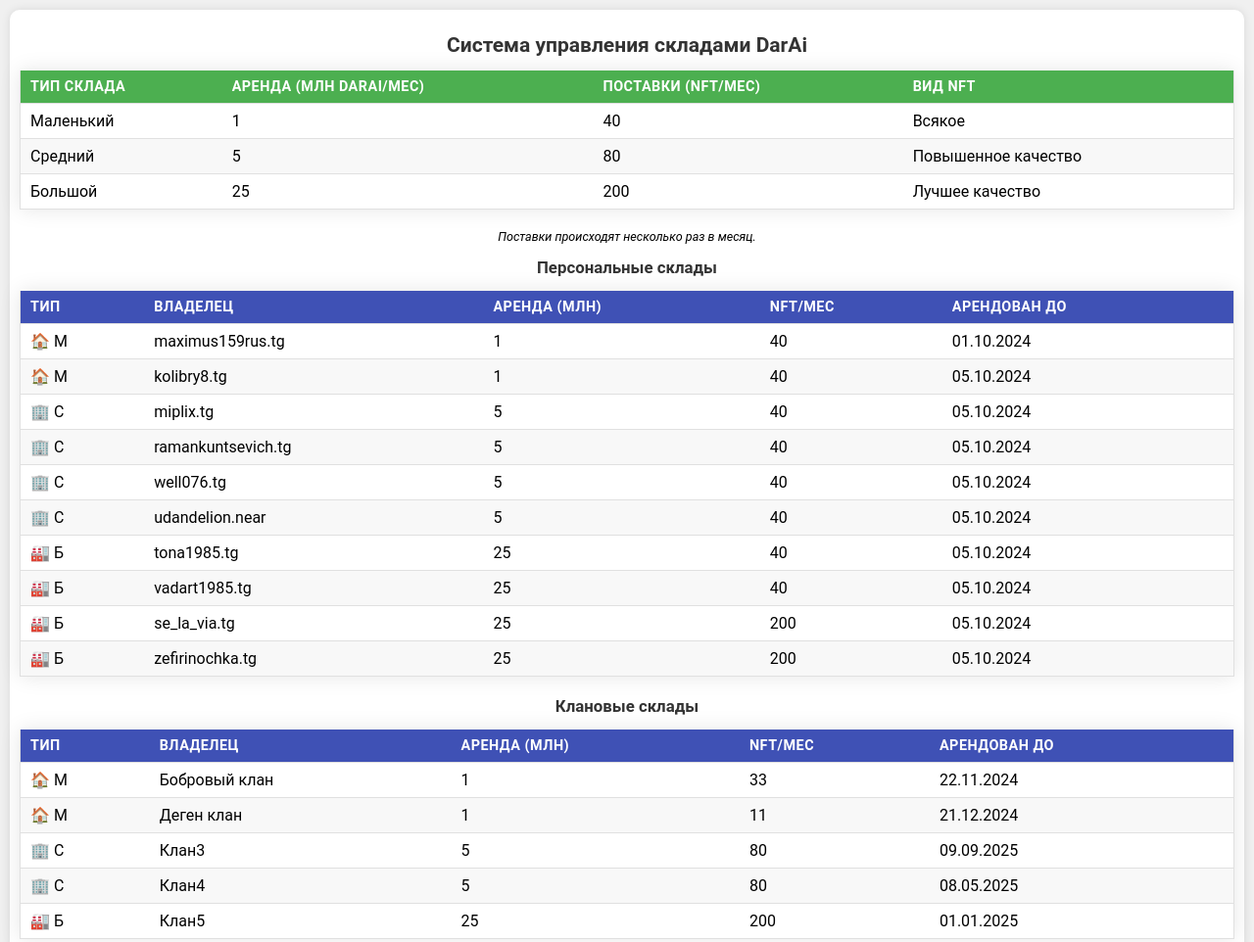
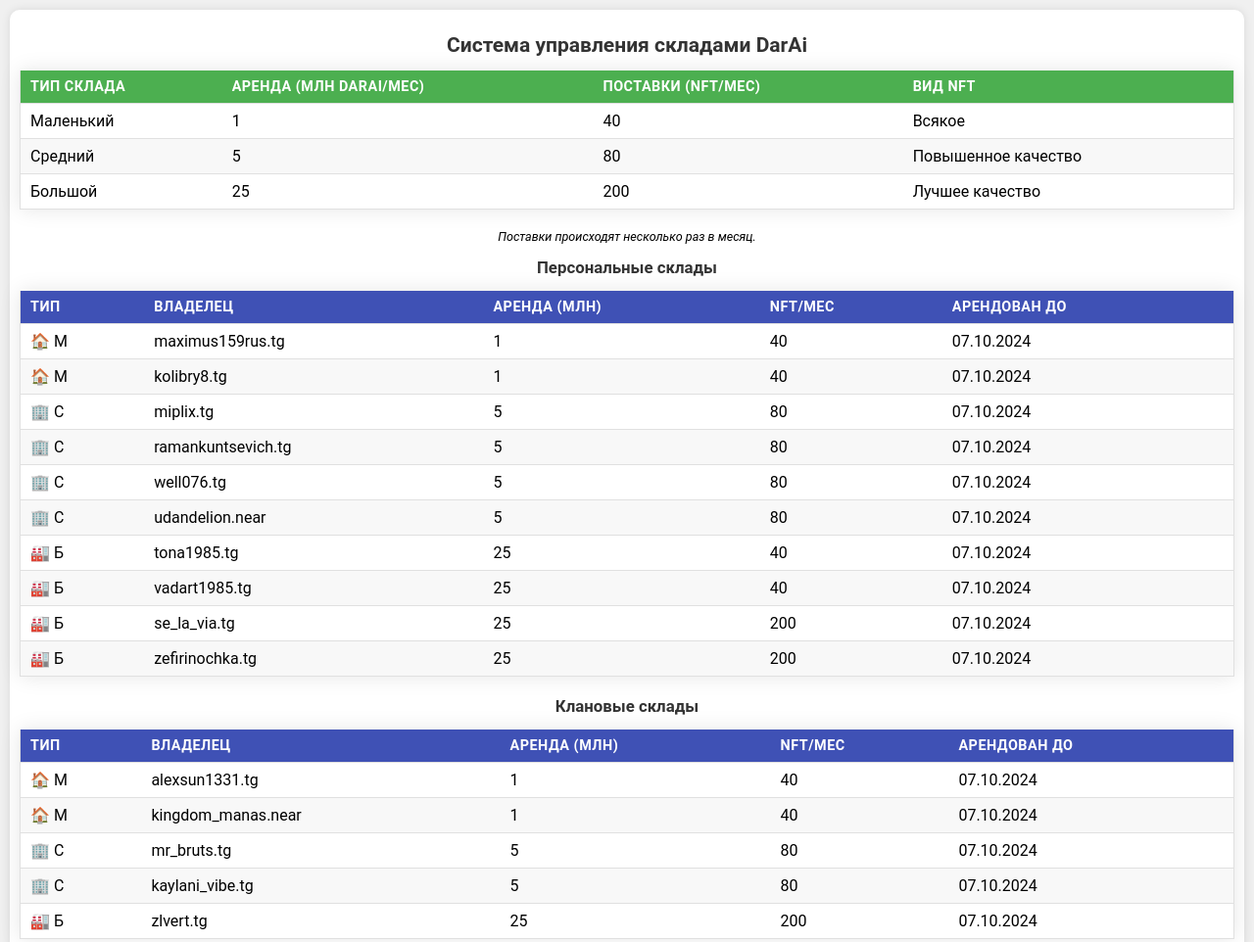
Before and after one commit to miplix/sklad, a plain HTML site: page index.html in a window 1280 px wide. Shown: the top 962 px of the page at 98% size. Drawn offline with Linux system fonts and the light colour scheme.

Commit message:
Update index.html

```diff
--- a/index.html
+++ b/index.html
@@ -209,51 +209,63 @@
           if (isPersonal && index === 1) {
             owner = 'maximus159rus.tg';
             nft = 40;
-            rentedUntil = '01.10.2024';
+            rentedUntil = '07.10.2024';
           } else if (isPersonal && index === 2) {
             owner = 'kolibry8.tg';
             nft = 40;
-            rentedUntil = '05.10.2024';
+            rentedUntil = '07.10.2024';
             } else if (isPersonal && index === 3) {
             owner = 'miplix.tg';
-            nft = 40;
-            rentedUntil = '05.10.2024';
+            nft = 80;
+            rentedUntil = '07.10.2024';
             } else if (isPersonal && index === 4) {
             owner = 'ramankuntsevich.tg';
-            nft = 40;
-            rentedUntil = '05.10.2024';
+            nft = 80;
+            rentedUntil = '07.10.2024';
             } else if (isPersonal && index === 5) {
             owner = 'well076.tg';
-            nft = 40;
-            rentedUntil = '05.10.2024';
+            nft = 80;
+            rentedUntil = '07.10.2024';
             } else if (isPersonal && index === 6) {
             owner = 'udandelion.near';
-            nft = 40;
-            rentedUntil = '05.10.2024';
+            nft = 80;
+            rentedUntil = '07.10.2024';
             } else if (isPersonal && index === 7) {
             owner = 'tona1985.tg';
             nft = 40;
-            rentedUntil = '05.10.2024';
+            rentedUntil = '07.10.2024';
             } else if (isPersonal && index === 8) {
             owner = 'vadart1985.tg';
             nft = 40;
-            rentedUntil = '05.10.2024';
+            rentedUntil = '07.10.2024';
             } else if (isPersonal && index === 9) {
             owner = 'se_la_via.tg';
             nft = 200;
-            rentedUntil = '05.10.2024';
+            rentedUntil = '07.10.2024';
             } else if (isPersonal && index === 10) {
             owner = 'zefirinochka.tg';
             nft = 200;
-            rentedUntil = '05.10.2024';
+            rentedUntil = '07.10.2024';
           } else if (!isPersonal && index === 1) {
-            owner = 'Бобровый клан';
-            nft = 33;
-            rentedUntil = '22.11.2024';
+            owner = 'alexsun1331.tg';
+            nft = 40;
+            rentedUntil = '07.10.2024';
           } else if (!isPersonal && index === 2) {
-            owner = 'Деген клан';
-            nft = 11;
-            rentedUntil = '21.12.2024';
+            owner = 'kingdom_manas.near';
+            nft = 40;
+            rentedUntil = '07.10.2024';
+            } else if (!isPersonal && index === 3) {
+            owner = 'mr_bruts.tg';
+            nft = 80;
+            rentedUntil = '07.10.2024';
+            } else if (!isPersonal && index === 4) {
+            owner = 'kaylani_vibe.tg';
+            nft = 80;
+            rentedUntil = '07.10.2024';
+            } else if (!isPersonal && index === 5) {
+            owner = 'zlvert.tg';
+            nft = 200;
+            rentedUntil = '07.10.2024';
           } else {
             owner = isPersonal ? `Имя${index}` : `Клан${index}`;
             nft = warehouse.nft;
```
